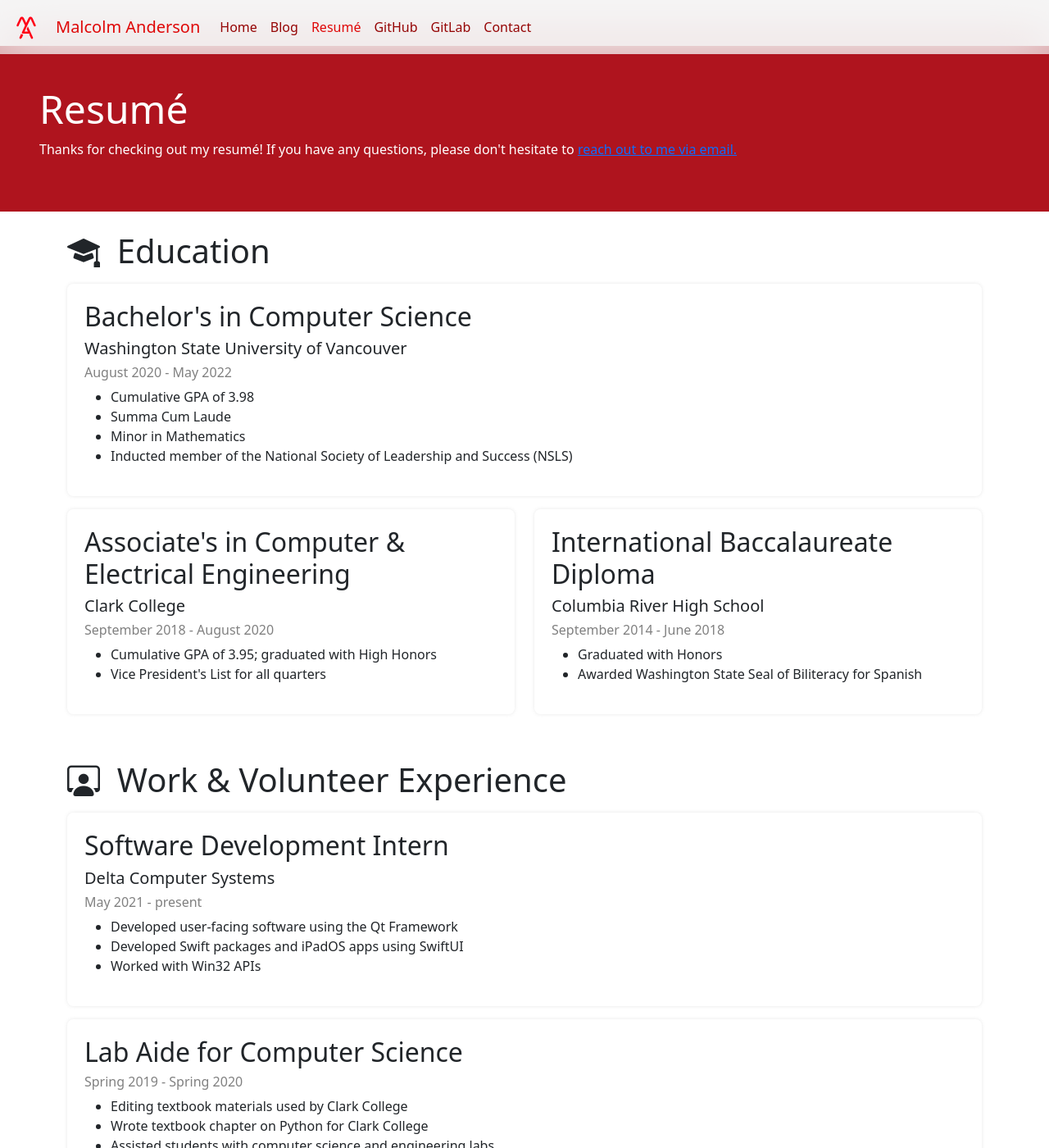
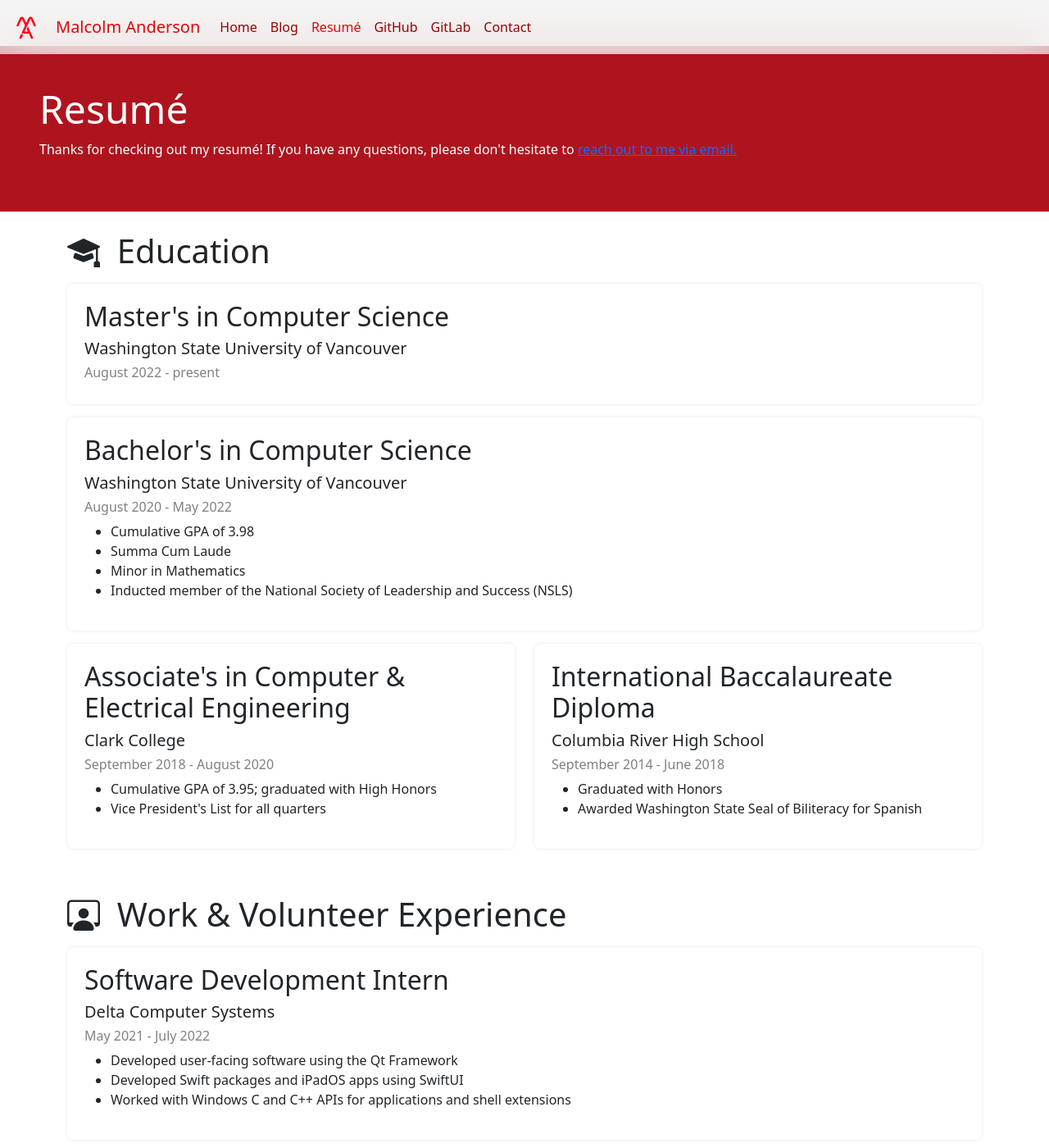
Before and after one commit to Meorge/meorge.github.io, a Jekyll site: the page built from resume.html, in a window 1280 px wide and 1400 px high. Shown: the whole window at 82% size. Built offline with Jekyll 4.4.1, drawn with Linux system fonts in a browser that asks for light colours; some of the changed text lies outside the part shown.

Commit message:
Updated resume, made all of the project tiles wide

```diff
--- a/_data/resume_tiles.yml
+++ b/_data/resume_tiles.yml
@@ -1,4 +1,9 @@
 education:
+  - title: Master's in Computer Science
+    subtitle_large: Washington State University of Vancouver
+    subtitle: August 2022 - present
+    size: 12
+
   - title: Bachelor's in Computer Science
     subtitle_large: Washington State University of Vancouver
     subtitle: August 2020 - May 2022
@@ -33,13 +38,13 @@ education:
 work:
   - title: Software Development Intern
     subtitle_large: Delta Computer Systems
-    subtitle: May 2021 - present
+    subtitle: May 2021 - July 2022
     size: 12
     body: >
       <ul>
         <li>Developed user-facing software using the Qt Framework</li>
         <li>Developed Swift packages and iPadOS apps using SwiftUI</li>
-        <li>Worked with Win32 APIs</li>
+        <li>Worked with Windows C and C++ APIs for applications and shell extensions</li>
       </ul>
 
   - title: Lab Aide for Computer Science
--- a/index.html
+++ b/index.html
@@ -10,7 +10,7 @@ title: Home
     <h2>Current Projects</h2>
     <div class="row">
         {% for project in site.data.project_tiles.active %}
-            {% include project_tile_lg.html project=project %}
+            {% include project_tile_horiz.html project=project %}
         {% endfor %}
     </div>
 </div>
@@ -28,7 +28,7 @@ title: Home
     <h2>Fun Stuff</h2>
     <div class="row">
         {% for project in site.data.project_tiles.fun %}
-            {% include project_tile.html project=project %}
+            {% include project_tile_horiz.html project=project %}
         {% endfor %}
     </div>
 </div>
```
Also changed, not shown: _data/lang_icons.yml (+21 -25 lines), _includes/project_tile_horiz.html (+28 -0 lines).
